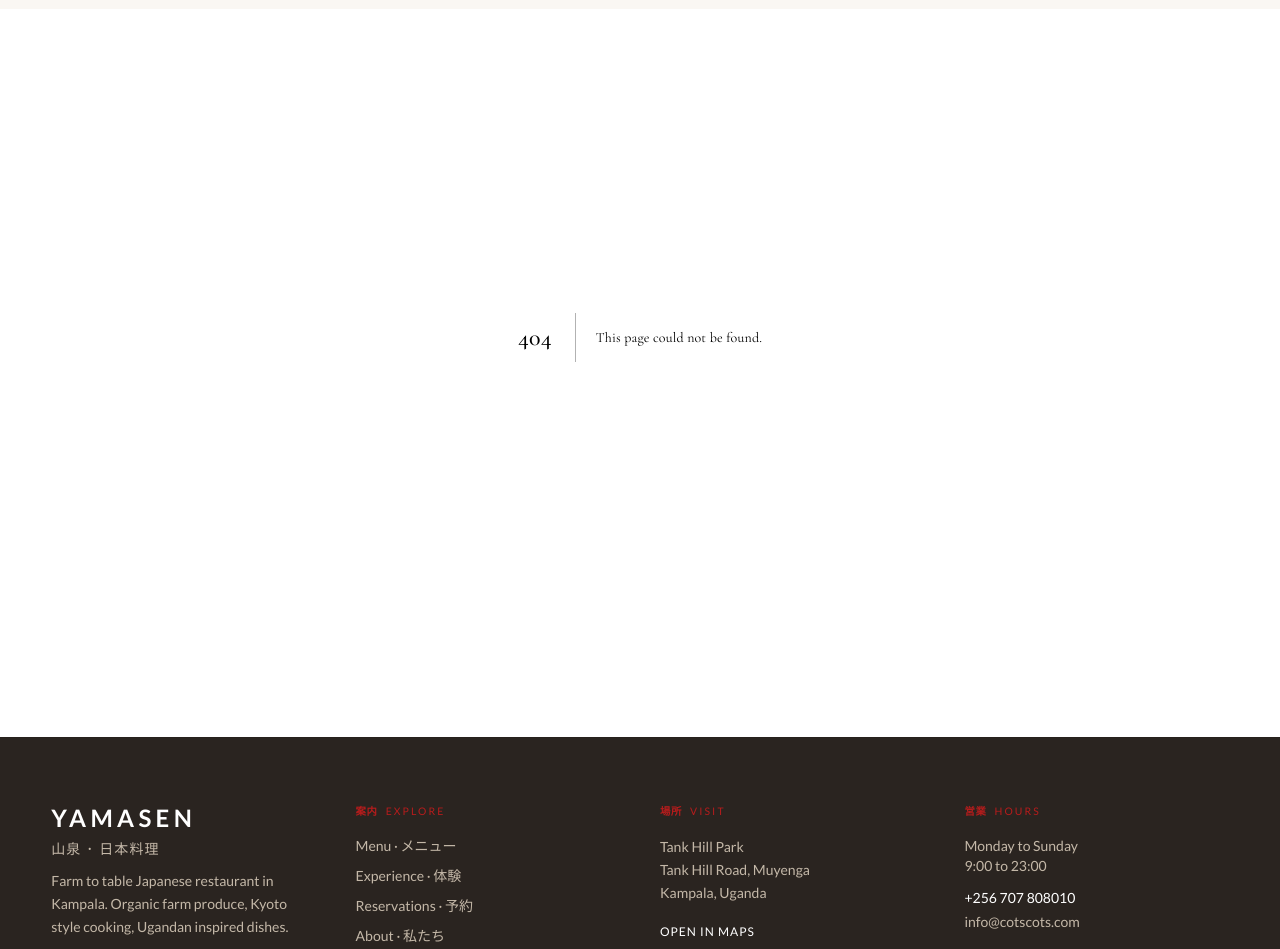
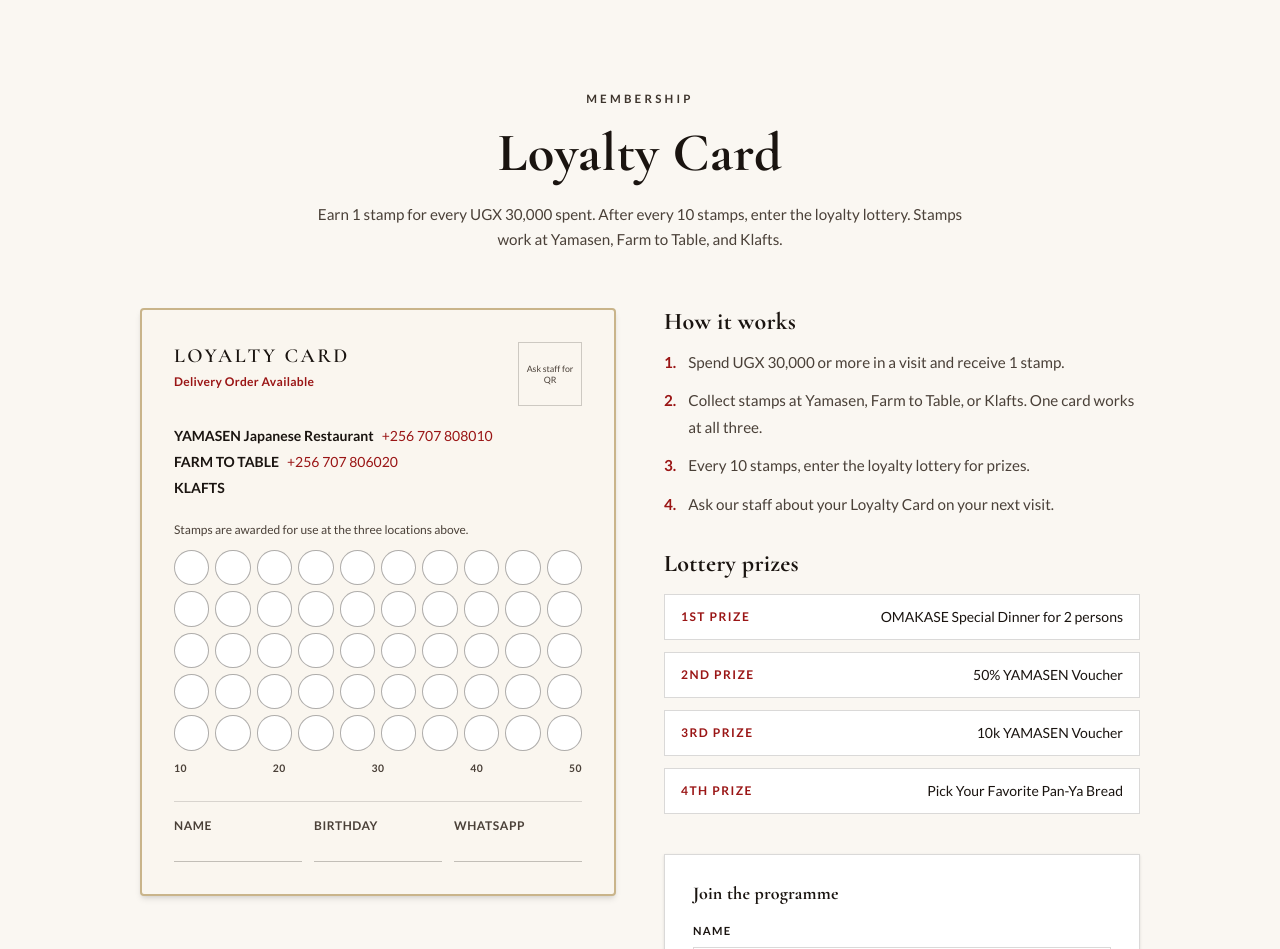
Before and after one commit to DaviesMenace1/izumi-restaurant-lounge, a Next.js app: page /loyalty in a window 1280 px wide. Before the commit this address had no page. Shown: the part 63-1012 px from the top of the page. Built offline with nearby package versions, Linux system fonts and the light colour scheme.

Commit message:
Loyalty page with stamp card, prizes, locations, join form

```diff
--- /dev/null
+++ b/src/app/loyalty/page.tsx
@@ -0,0 +1,200 @@
+import type { Metadata } from "next";
+import Link from "next/link";
+import {
+  loyaltyLocations,
+  loyaltyPrizes,
+  loyaltyRules,
+  loyaltySummary,
+} from "@/data/loyalty";
+import LoyaltyJoinForm from "@/components/LoyaltyJoinForm";
+
+export const metadata: Metadata = {
+  title: "Loyalty Card",
+  description:
+    "Join the Yamasen Loyalty Card. Earn 1 stamp per UGX 30,000 spent. Lottery every 10 stamps. Valid at Yamasen, Farm to Table, and Klafts.",
+};
+
+export default function LoyaltyPage() {
+  const stamps = Array.from({ length: loyaltyRules.totalStampsOnCard }, (_, i) => i + 1);
+
+  return (
+    <div className="pt-[72px]">
+      <section className="py-14 md:py-20 px-5 bg-[var(--bg)]">
+        <div className="max-w-[1000px] mx-auto text-center mb-14">
+          <p className="eyebrow mb-3">Membership</p>
+          <h1
+            className="text-[clamp(2.2rem,5vw,3.4rem)] font-semibold tracking-[0.03em] mb-4"
+            style={{ color: "#1a1410" }}
+          >
+            Loyalty Card
+          </h1>
+          <p className="text-[0.95rem] leading-relaxed max-w-2xl mx-auto" style={{ color: "#4a4038" }}>
+            {loyaltySummary}
+          </p>
+        </div>
+
+        <div className="max-w-[1000px] mx-auto grid lg:grid-cols-2 gap-8 lg:gap-12 items-start">
+          {/* Physical-style card */}
+          <div
+            className="border-2 border-[#c9b48a] bg-[#faf6ef] p-6 md:p-8 shadow-md"
+            style={{ borderRadius: "4px" }}
+          >
+            <div className="flex items-start justify-between gap-4 mb-5">
+              <div>
+                <p
+                  className="text-xl font-semibold tracking-[0.12em] uppercase mb-1"
+                  style={{ color: "#1a1410", fontFamily: "var(--font-display), Georgia, serif" }}
+                >
+                  Loyalty Card
+                </p>
+                <p className="text-xs font-bold tracking-wide" style={{ color: "#9a1515" }}>
+                  Delivery Order Available
+                </p>
+              </div>
+              <div className="w-16 h-16 border border-[#1a1410]/20 flex items-center justify-center text-[0.55rem] text-center leading-tight p-1" style={{ color: "#4a4038" }}>
+                Ask staff for QR
+              </div>
+            </div>
+
+            <ul className="space-y-1.5 mb-6 text-sm" style={{ color: "#1a1410" }}>
+              {loyaltyLocations.map((loc) => (
+                <li key={loc.name} className="flex flex-wrap items-baseline gap-x-2">
+                  <span className="font-bold">{loc.name}</span>
+                  {loc.phone && (
+                    <a href={`tel:${loc.phone.replace(/\s/g, "")}`} className="text-[#9a1515]">
+                      {loc.phone}
+                    </a>
+                  )}
+                </li>
+              ))}
+            </ul>
+
+            <p className="text-xs mb-3 font-medium" style={{ color: "#4a4038" }}>
+              Stamps are awarded for use at the three locations above.
+            </p>
+
+            {/* 50 stamp circles */}
+            <div className="grid grid-cols-10 gap-1.5 mb-2">
+              {stamps.map((n) => (
+                <div
+                  key={n}
+                  className="aspect-square rounded-full border border-[#1a1410]/35 bg-white"
+                  title={`Stamp ${n}`}
+                />
+              ))}
+            </div>
+            <div className="flex justify-between text-[0.65rem] font-bold tracking-wider mb-6" style={{ color: "#4a4038" }}>
+              <span>10</span>
+              <span>20</span>
+              <span>30</span>
+              <span>40</span>
+              <span>50</span>
+            </div>
+
+            <div className="grid grid-cols-3 gap-3 text-xs border-t border-[#1a1410]/15 pt-4" style={{ color: "#4a4038" }}>
+              <div>
+                <p className="uppercase tracking-wider font-bold mb-1">Name</p>
+                <div className="h-6 border-b border-[#1a1410]/25" />
+              </div>
+              <div>
+                <p className="uppercase tracking-wider font-bold mb-1">Birthday</p>
+                <div className="h-6 border-b border-[#1a1410]/25" />
+              </div>
+              <div>
+                <p className="uppercase tracking-wider font-bold mb-1">WhatsApp</p>
+                <div className="h-6 border-b border-[#1a1410]/25" />
+              </div>
+            </div>
+          </div>
+
+          {/* How it works + prizes */}
+          <div>
+            <h2
+              className="text-2xl font-semibold mb-3 tracking-[0.04em]"
+              style={{ color: "#1a1410", fontFamily: "var(--font-display), Georgia, serif" }}
+            >
+              How it works
+            </h2>
+            <ol className="space-y-3 mb-8 text-[0.95rem]" style={{ color: "#4a4038" }}>
+              <li className="flex gap-3">
+                <span className="font-bold text-[#9a1515]">1.</span>
+                <span>
+                  Spend UGX {loyaltyRules.stampSpendUgx.toLocaleString()} or more in a visit and
+                  receive 1 stamp.
+                </span>
+              </li>
+              <li className="flex gap-3">
+                <span className="font-bold text-[#9a1515]">2.</span>
+                <span>
+                  Collect stamps at Yamasen, Farm to Table, or Klafts. One card works at all three.
+                </span>
+              </li>
+              <li className="flex gap-3">
+                <span className="font-bold text-[#9a1515]">3.</span>
+                <span>
+                  Every {loyaltyRules.stampsPerLottery} stamps, enter the loyalty lottery for prizes.
+                </span>
+              </li>
+              <li className="flex gap-3">
+                <span className="font-bold text-[#9a1515]">4.</span>
+                <span>Ask our staff about your Loyalty Card on your next visit.</span>
+              </li>
+            </ol>
+
+            <h2
+              className="text-2xl font-semibold mb-4 tracking-[0.04em]"
+              style={{ color: "#1a1410", fontFamily: "var(--font-display), Georgia, serif" }}
+            >
+              Lottery prizes
+            </h2>
+            <ul className="space-y-3 mb-10">
+              {loyaltyPrizes.map((p) => (
+                <li
+                  key={p.place}
+                  className="border border-[var(--border)] bg-white px-4 py-3 flex flex-col sm:flex-row sm:items-center sm:justify-between gap-1"
+                >
+                  <span className="text-xs font-bold tracking-[0.12em] uppercase text-[#9a1515]">
+                    {p.place}
+                  </span>
+                  <span className="text-sm font-medium" style={{ color: "#1a1410" }}>
+                    {p.title}
+                  </span>
+                </li>
+              ))}
+            </ul>
+
+            <div className="bg-white border border-[var(--border)] p-6 md:p-7 shadow-sm">
+              <h3
+                className="text-lg font-semibold mb-4"
+                style={{ color: "#1a1410", fontFamily: "var(--font-display), Georgia, serif" }}
+              >
+                Join the programme
+              </h3>
+              <LoyaltyJoinForm />
+            </div>
+          </div>
+        </div>
+
+        <div className="max-w-[1000px] mx-auto mt-14 text-center">
+          <p className="text-sm mb-5" style={{ color: "#4a4038" }}>
+            Prefer to order for delivery while earning stamps? Browse the menu and send your order
+            on WhatsApp.
+          </p>
+          <div className="flex flex-col sm:flex-row gap-3 justify-center">
+            <Link href="/menu" className="btn-cream inline-flex justify-center">
+              Food Menu
+            </Link>
+            <a
+              href="https://wa.me/256707808010?text=Hello%20Yamasen%2C%20I%20would%20like%20to%20place%20a%20delivery%20order."
+              target="_blank"
+              rel="noopener noreferrer"
+              className="btn-outline inline-flex justify-center"
+            >
+              Delivery Order
+            </a>
+          </div>
+        </div>
+      </section>
+    </div>
+  );
+}
```
